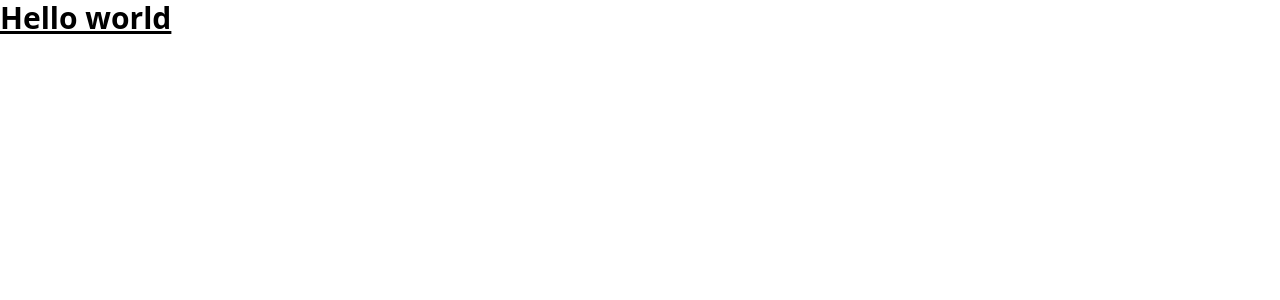
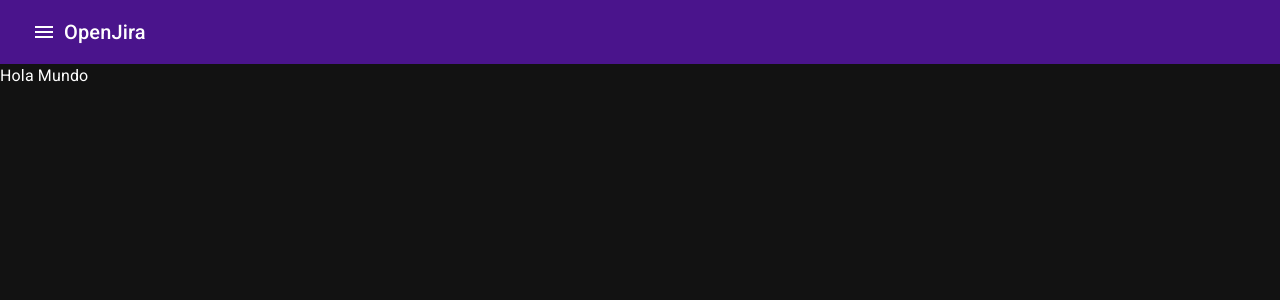
Before and after one commit to VHugoBarnes/openjira, a Next.js app: page / in a window 1280 px wide. Shown: the top 300 px of the page. Built offline with nearby package versions, Linux system fonts and the light colour scheme.

Commit message:
Added mui and implemented dark and light theme

```diff
--- /dev/null
+++ b/src/components/ui/Navbar.tsx
@@ -0,0 +1,19 @@
+import { AppBar, IconButton, Toolbar, Typography } from "@mui/material";
+import React from "react";
+import MenuOutlinedIcon from "@mui/icons-material/MenuOutlined";
+
+export const Navbar = () => {
+  return (
+    <AppBar position="sticky">
+      <Toolbar>
+        <IconButton>
+          <MenuOutlinedIcon />
+        </IconButton>
+
+        <Typography variant="h6">
+          OpenJira
+        </Typography>
+      </Toolbar>
+    </AppBar>
+  );
+};
--- /dev/null
+++ b/src/components/ui/index.ts
@@ -0,0 +1 @@
+export * from "./Navbar";
--- /dev/null
+++ b/src/layouts/Main.tsx
@@ -0,0 +1,29 @@
+import { Navbar } from "@/components/ui";
+import { Box } from "@mui/material";
+import Head from "next/head";
+import React from "react";
+
+type Props = {
+  title?: string,
+  children?: React.ReactNode
+};
+
+export const MainLayout = ({ title, children }: Props) => {
+  return (
+    <Box
+      sx={{
+        flexFlow: 1
+      }}
+    >
+      <Head>
+        <title>{title ? `${title} | OpenJira` : "OpenJira"}</title>
+      </Head>
+
+      <Navbar />
+
+      <Box sx={{ paddingTop: "10px 20px" }}>
+        {children}
+      </Box>
+    </Box>
+  );
+};
--- /dev/null
+++ b/src/layouts/index.ts
@@ -0,0 +1 @@
+export * from "./Main";
--- a/src/pages/_app.tsx
+++ b/src/pages/_app.tsx
@@ -1,6 +1,17 @@
 import type { AppProps } from "next/app";
 import "@/styles/globals.css";
+import "@fontsource/roboto/300.css";
+import "@fontsource/roboto/400.css";
+import "@fontsource/roboto/500.css";
+import "@fontsource/roboto/700.css";
+import { CssBaseline, ThemeProvider } from "@mui/material";
+import { darkTheme, lightTheme } from "@/themes";
 
 export default function App({ Component, pageProps }: AppProps) {
-  return <Component {...pageProps} />;
+  return (
+    <ThemeProvider theme={darkTheme}>
+      <CssBaseline />
+      <Component {...pageProps} />
+    </ThemeProvider>
+  );
 }
--- a/src/pages/index.tsx
+++ b/src/pages/index.tsx
@@ -1,9 +1,12 @@
+import { MainLayout } from "@/layouts";
+import { Typography } from "@mui/material";
+
 export default function Home() {
   return (
-    <main>
-      <h1 className="text-3xl font-bold underline">
-        Hello world
-      </h1>
-    </main>
+    <MainLayout>
+      <Typography>
+        Hola Mundo
+      </Typography>
+    </MainLayout>
   );
 }
--- /dev/null
+++ b/src/themes/dark.theme.ts
@@ -0,0 +1,30 @@
+import { createTheme } from "@mui/material";
+import { red } from "@mui/material/colors";
+
+export const darkTheme = createTheme({
+  palette: {
+    mode: "dark",
+    primary: {
+      main: "#4a148c"
+    },
+    secondary: {
+      main: "#19857b"
+    },
+    error: {
+      main: red.A400
+    }
+  },
+  components: {
+    MuiAppBar: {
+      defaultProps: {
+        elevation: 0
+      },
+      styleOverrides: {
+        root: {
+          backgroundColor: "#4a148c",
+          mathDepth: 0
+        }
+      }
+    }
+  }
+});
--- /dev/null
+++ b/src/themes/index.ts
@@ -0,0 +1,2 @@
+export * from "./dark.theme";
+export * from "./light.theme";
--- /dev/null
+++ b/src/themes/light.theme.ts
@@ -0,0 +1,32 @@
+import { createTheme } from "@mui/material";
+import { grey, red } from "@mui/material/colors";
+
+export const lightTheme = createTheme({
+  palette: {
+    mode: "light",
+    background: {
+      default: grey[300]
+    },
+    primary: {
+      main: "#4a148c"
+    },
+    secondary: {
+      main: "#19857b"
+    },
+    error: {
+      main: red.A400
+    }
+  },
+  components: {
+    MuiAppBar: {
+      defaultProps: {
+        elevation: 0
+      },
+      styleOverrides: {
+        root: {
+          backgroundColor: "#4a148c",
+        }
+      }
+    }
+  }
+});
--- a/tailwind.config.ts
+++ b/tailwind.config.ts
@@ -8,6 +8,9 @@ const config: Config = {
   ],
   theme: {
     extend: {
+      fontFamily: {
+        "sans": ["Roboto", "ui-sans-serif"]
+      },
       backgroundImage: {
         "gradient-radial": "radial-gradient(var(--tw-gradient-stops))",
         "gradient-conic":
```
Also changed, not shown: package.json (+10 -5 lines), 1 other file (tests, documents, lock files or other folders).
